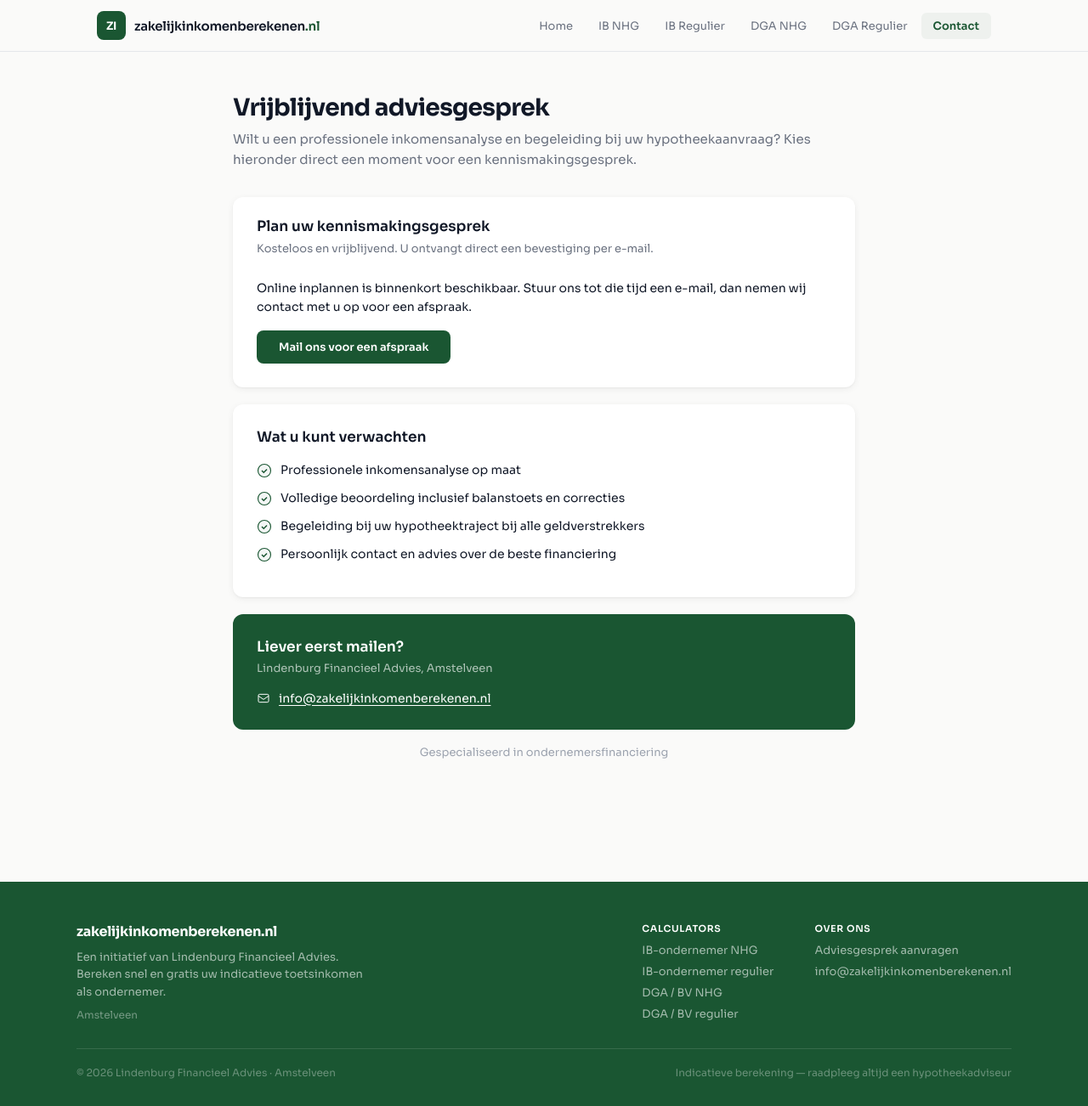
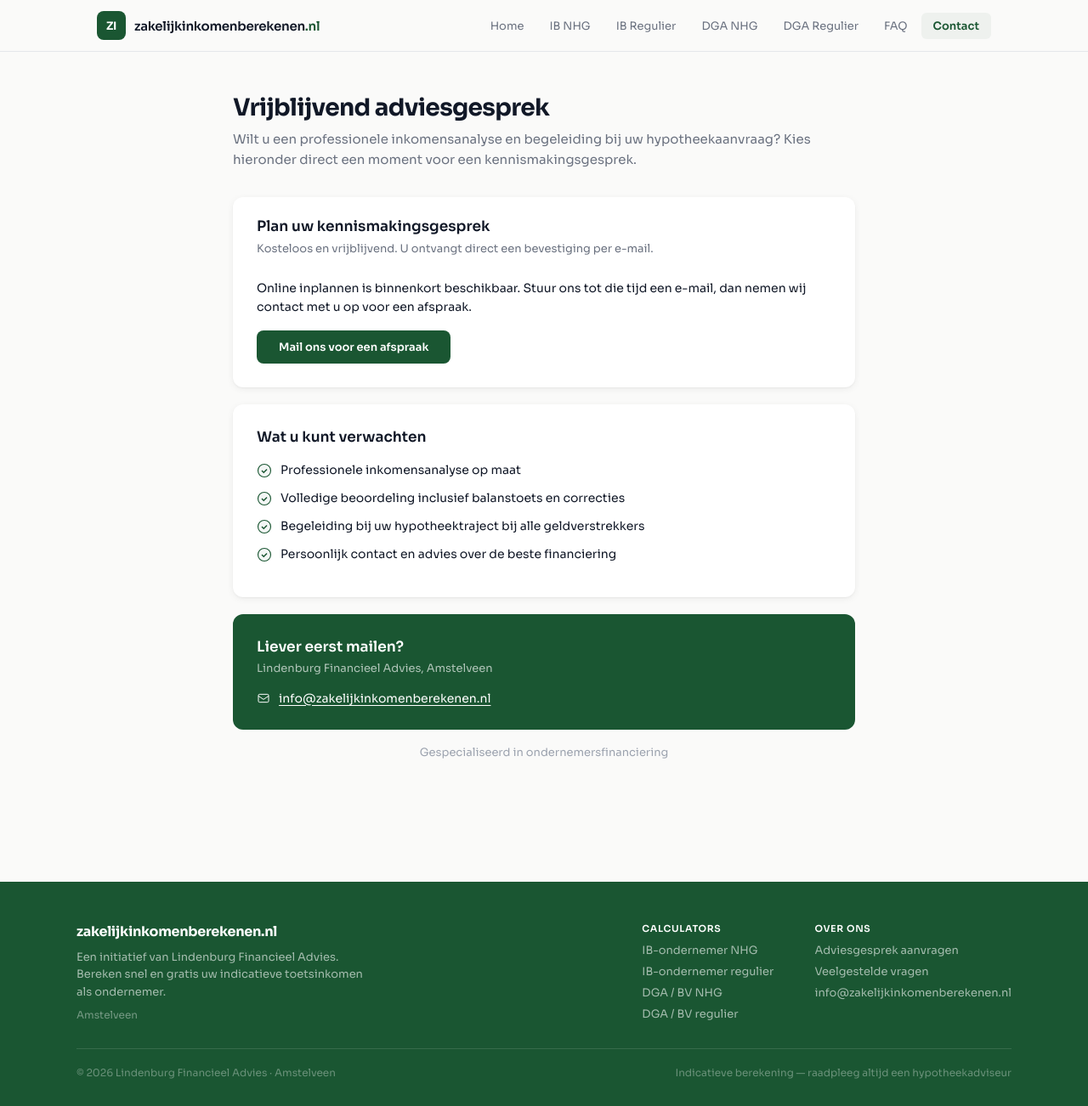
Before and after one commit to Michellin69/zakelijkinkomenberekenen.nl, a Next.js app: page /contact in a window 1280 px wide. Shown: the whole page at 85% size. Built offline with nearby package versions, Linux system fonts and the light colour scheme.

Commit message:
Add FAQ link to navigation and contact section

```diff
--- a/app/components.js
+++ b/app/components.js
@@ -56,6 +56,7 @@ export function Nav() {
     { href: "/toetsinkomen-zzp", label: "IB Regulier" },
     { href: "/toetsinkomen-dga-nhg", label: "DGA NHG" },
     { href: "/toetsinkomen-dga", label: "DGA Regulier" },
+    { href: "/veelgestelde-vragen", label: "FAQ" },
     { href: "/contact", label: "Contact" },
   ];
 
@@ -135,6 +136,7 @@ export function Footer() {
             <div style={{ color: "#fff", fontWeight: 600, marginBottom: 10, fontSize: 11, letterSpacing: "0.06em", textTransform: "uppercase" }}>Over ons</div>
             <div style={{ display: "flex", flexDirection: "column", gap: 8 }}>
               <Link href="/contact">Adviesgesprek aanvragen</Link>
+              <Link href="/veelgestelde-vragen">Veelgestelde vragen</Link>
               <span>info@zakelijkinkomenberekenen.nl</span>
             </div>
           </div>
```
